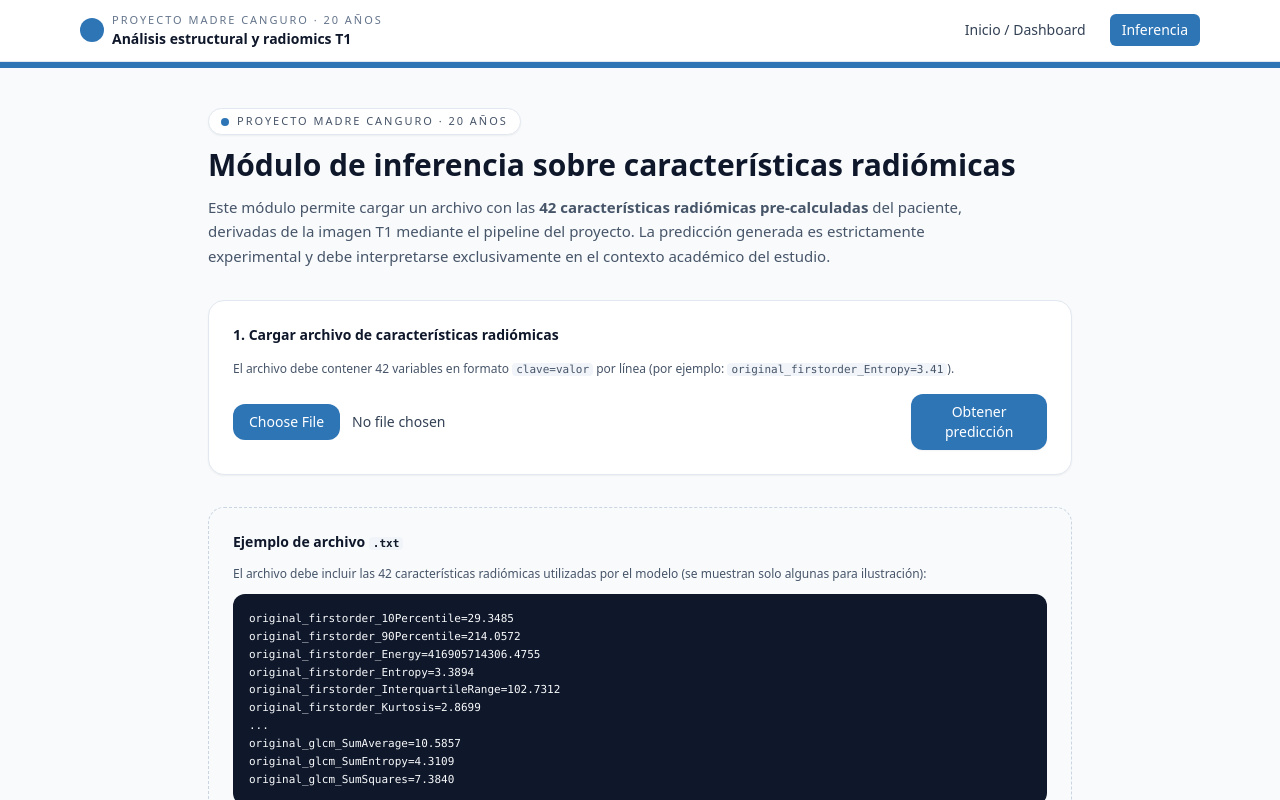
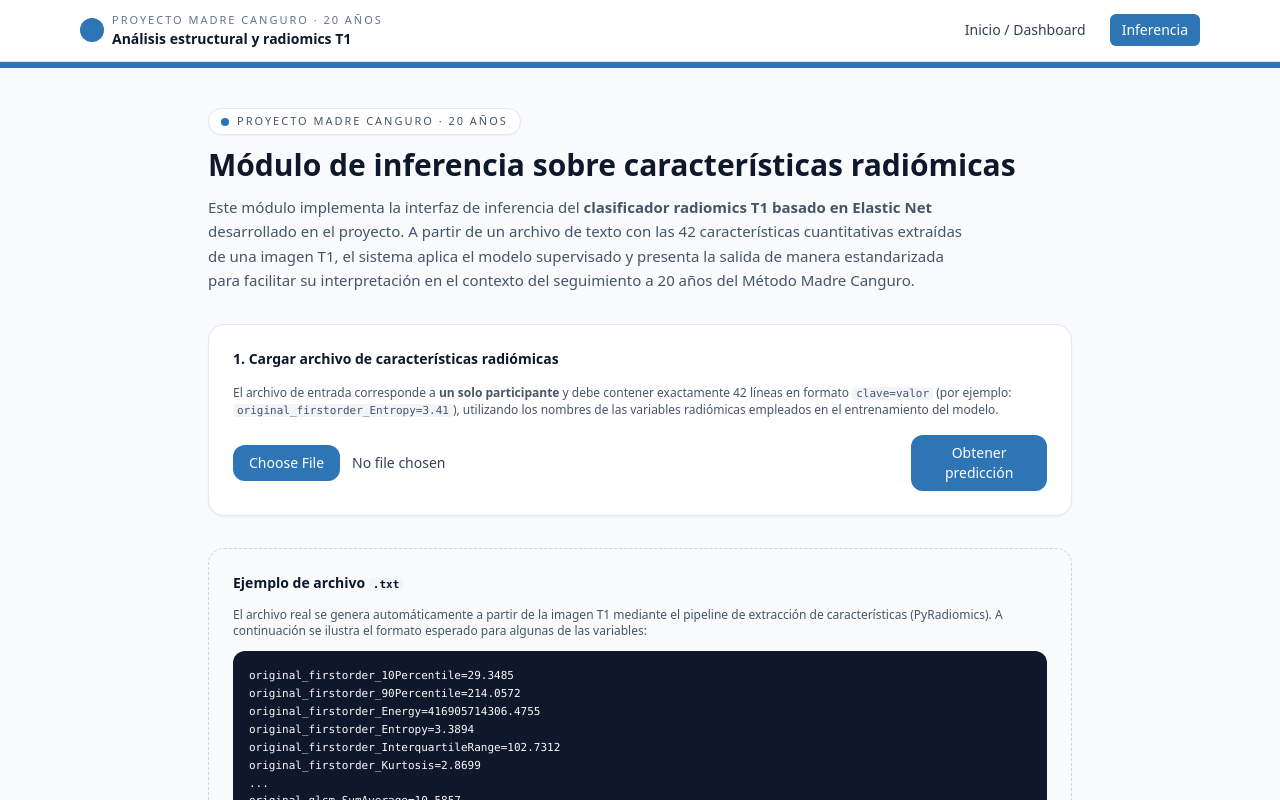
Before and after one commit to G4br13l4Maths/App_Proyecto_canguro, a React (Vite) app in the folder front/: page /inferencia in a window 1280 px wide. Shown: the top 800 px of the page. Built offline with nearby package versions, Linux system fonts and the light colour scheme.

Commit message:
Refactor Inferencia.jsx for improved clarity
Updated text and comments for clarity and context in the inference module.

```diff
--- a/front/src/pages/Inferencia.jsx
+++ b/front/src/pages/Inferencia.jsx
@@ -1,13 +1,12 @@
 import { useState } from "react";
 
-const KMC_BLUE = "#2e75b6"; // Color institucional
+const KMC_BLUE = "#2e75b6"; // Color institucional Fundación Canguro
 
 function formatPredictedLabel(raw) {
   if (!raw) return "N/A";
 
   if (raw === "REF") return "Control / referencia (clase modelo)";
-  if (raw === "MMC_or_Control")
-    return "MMC o Control (clase modelo: no-REF)";
+  if (raw === "MMC_or_Control") return "MMC o Control (clase modelo: no-REF)";
 
   return raw;
 }
@@ -60,7 +59,7 @@ export default function Inferencia() {
     }
   };
 
-  // 🔹 Paso 2: descargar resultado en .json
+  // Descargar resultado en .json
   const handleDownloadJson = () => {
     if (!result) return;
     const blob = new Blob([JSON.stringify(result, null, 2)], {
@@ -78,6 +77,7 @@ export default function Inferencia() {
 
   return (
     <div className="min-h-screen bg-slate-50">
+      {/* Franja superior institucional */}
       <div className="h-1.5 w-full" style={{ backgroundColor: KMC_BLUE }} />
 
       <div className="max-w-4xl mx-auto px-4 py-10 space-y-8">
@@ -98,12 +98,15 @@ export default function Inferencia() {
           </h1>
 
           <p className="text-sm md:text-[15px] text-slate-600 max-w-3xl leading-relaxed">
-            Este módulo permite cargar un archivo con las{" "}
-            <strong>42 características radiómicas pre-calculadas</strong> del
-            paciente, derivadas de la imagen T1 mediante el pipeline del
-            proyecto. La predicción generada es estrictamente experimental y
-            debe interpretarse exclusivamente en el contexto académico del
-            estudio.
+            Este módulo implementa la interfaz de inferencia del{" "}
+            <span className="font-semibold">
+              clasificador radiomics T1 basado en Elastic Net
+            </span>{" "}
+            desarrollado en el proyecto. A partir de un archivo de texto con las
+            42 características cuantitativas extraídas de una imagen T1, el
+            sistema aplica el modelo supervisado y presenta la salida de manera
+            estandarizada para facilitar su interpretación en el contexto del
+            seguimiento a 20 años del Método Madre Canguro.
           </p>
         </header>
 
@@ -114,15 +117,18 @@ export default function Inferencia() {
           </h2>
 
           <p className="text-xs text-slate-600">
-            El archivo debe contener 42 variables en formato{" "}
+            El archivo de entrada corresponde a{" "}
+            <span className="font-semibold">un solo participante</span> y debe
+            contener exactamente 42 líneas en formato{" "}
             <code className="bg-slate-100 px-1 rounded text-[11px]">
               clave=valor
             </code>{" "}
-            por línea (por ejemplo:{" "}
+            (por ejemplo:{" "}
             <code className="bg-slate-100 px-1 rounded text-[11px]">
               original_firstorder_Entropy=3.41
             </code>
-            ).
+            ), utilizando los nombres de las variables radiómicas empleados en
+            el entrenamiento del modelo.
           </p>
 
           <form
@@ -163,6 +169,13 @@ export default function Inferencia() {
             </p>
           )}
 
+          {loading && (
+            <p className="text-[11px] text-slate-500">
+              El servidor está leyendo el archivo, construyendo el vector de 42
+              descriptores radiómicos y aplicando el clasificador supervisado.
+            </p>
+          )}
+
           {error && (
             <div className="mt-3 rounded-xl border border-red-200 bg-red-50 px-3 py-2 text-xs text-red-700">
               <strong>Error:</strong> {error}
@@ -176,7 +189,7 @@ export default function Inferencia() {
             {/* Título + botón de descarga JSON */}
             <div className="flex flex-col md:flex-row md:items-center md:justify-between gap-3">
               <h2 className="text-sm font-semibold text-slate-900">
-                2. Resultado de la inferencia
+                2. Resultado de la inferencia del modelo radiomics T1
               </h2>
 
               <button
@@ -215,7 +228,7 @@ export default function Inferencia() {
                       {(probabilityRef * 100).toFixed(1)}%
                     </p>
 
-                    {/* 🔹 Barra visual de probabilidad */}
+                    {/* Barra visual de probabilidad */}
                     <div className="h-3 w-full rounded-full bg-slate-100 overflow-hidden">
                       <div
                         className="h-full rounded-full"
@@ -229,8 +242,10 @@ export default function Inferencia() {
                       />
                     </div>
                     <p className="text-[10px] text-slate-500">
-                      El tramo sombreado representa la proporción de probabilidad
-                      asignada por el modelo a la clase REF.
+                      El tramo sombreado representa la probabilidad asignada por
+                      el modelo a la clase de referencia (REF) definida durante
+                      el entrenamiento (participantes manejados con cuidado
+                      convencional o de referencia).
                     </p>
                   </div>
                 )}
@@ -251,30 +266,46 @@ export default function Inferencia() {
 
                 <ul className="list-disc list-inside space-y-1">
                   <li>
-                    El modelo se entrenó con un subconjunto específico del
-                    estudio de 20 años del Método Madre Canguro.
+                    El clasificador corresponde a un modelo de regresión
+                    logística con penalización Elastic Net, entrenado sobre una
+                    submuestra del seguimiento a 20 años del Método Madre
+                    Canguro.
                   </li>
                   <li>
-                    La predicción se basa en 42 características radiómicas
-                    cuantitativas extraídas de la imagen T1.
+                    La predicción sintetiza información distribuida en{" "}
+                    <span className="font-semibold">
+                      42 descriptores radiómicos cuantitativos
+                    </span>{" "}
+                    obtenidos con PyRadiomics a partir de la imagen T1
+                    estructural.
                   </li>
                   <li>
-                    El desempeño del modelo es moderado (AUC ≈ 0.64), por lo
-                    que su uso es exclusivamente investigativo.
+                    En la evaluación interna, el modelo alcanzó un{" "}
+                    <span className="font-semibold">
+                      desempeño de clasificación moderado (AUC ≈ 0.64 frente al
+                      clasificador aleatorio)
+                    </span>
+                    , por lo que su uso es adecuado para exploración científica,
+                    pero insuficiente para decisiones clínicas a nivel
+                    individual.
                   </li>
                   <li>
-                    No constituye diagnóstico ni apoyo clínico; cualquier
-                    decisión médica requiere evaluación profesional completa.
+                    La interpretación debe realizarse siempre en conjunto con la
+                    información clínica, neuropsicológica y de neuroimagen del
+                    participante; este resultado no constituye diagnóstico ni
+                    recomendación terapéutica.
                   </li>
                 </ul>
               </div>
             </div>
 
             <p className="text-[11px] text-slate-500 leading-relaxed">
-              Este módulo forma parte del proyecto de grado de la Maestría en
-              Inteligencia Artificial. La inferencia generada es
-              <strong> estrictamente experimental</strong> y debe analizarse
-              dentro del contexto metodológico descrito en el informe técnico.
+              Este módulo forma parte del proyecto de grado de la{" "}
+              Maestría en Inteligencia Artificial de la Universidad de los
+              Andes. La inferencia presentada es{" "}
+              <span className="font-semibold">estrictamente experimental</span>{" "}
+              y su uso debe limitarse a los análisis descritos en el informe
+              técnico y en los documentos de metodología del estudio.
             </p>
           </section>
         )}
@@ -287,8 +318,10 @@ export default function Inferencia() {
           </h2>
 
           <p className="text-xs text-slate-600">
-            El archivo debe incluir las 42 características radiómicas utilizadas
-            por el modelo (se muestran solo algunas para ilustración):
+            El archivo real se genera automáticamente a partir de la imagen T1
+            mediante el pipeline de extracción de características (PyRadiomics).
+            A continuación se ilustra el formato esperado para algunas de las
+            variables:
           </p>
 
           <pre
@@ -306,8 +339,9 @@ original_glcm_SumEntropy=4.3109
 original_glcm_SumSquares=7.3840`}</pre>
 
           <p className="text-[11px] text-slate-500">
-            Estos valores se generan automáticamente a partir de imágenes T1
-            mediante el pipeline de extracción construido en el proyecto.
+            La generación de estos archivos no está pensada para ser manual,
+            sino como parte de los pipelines de procesamiento reproducibles
+            descritos en los notebooks del proyecto.
           </p>
         </section>
       </div>
```
